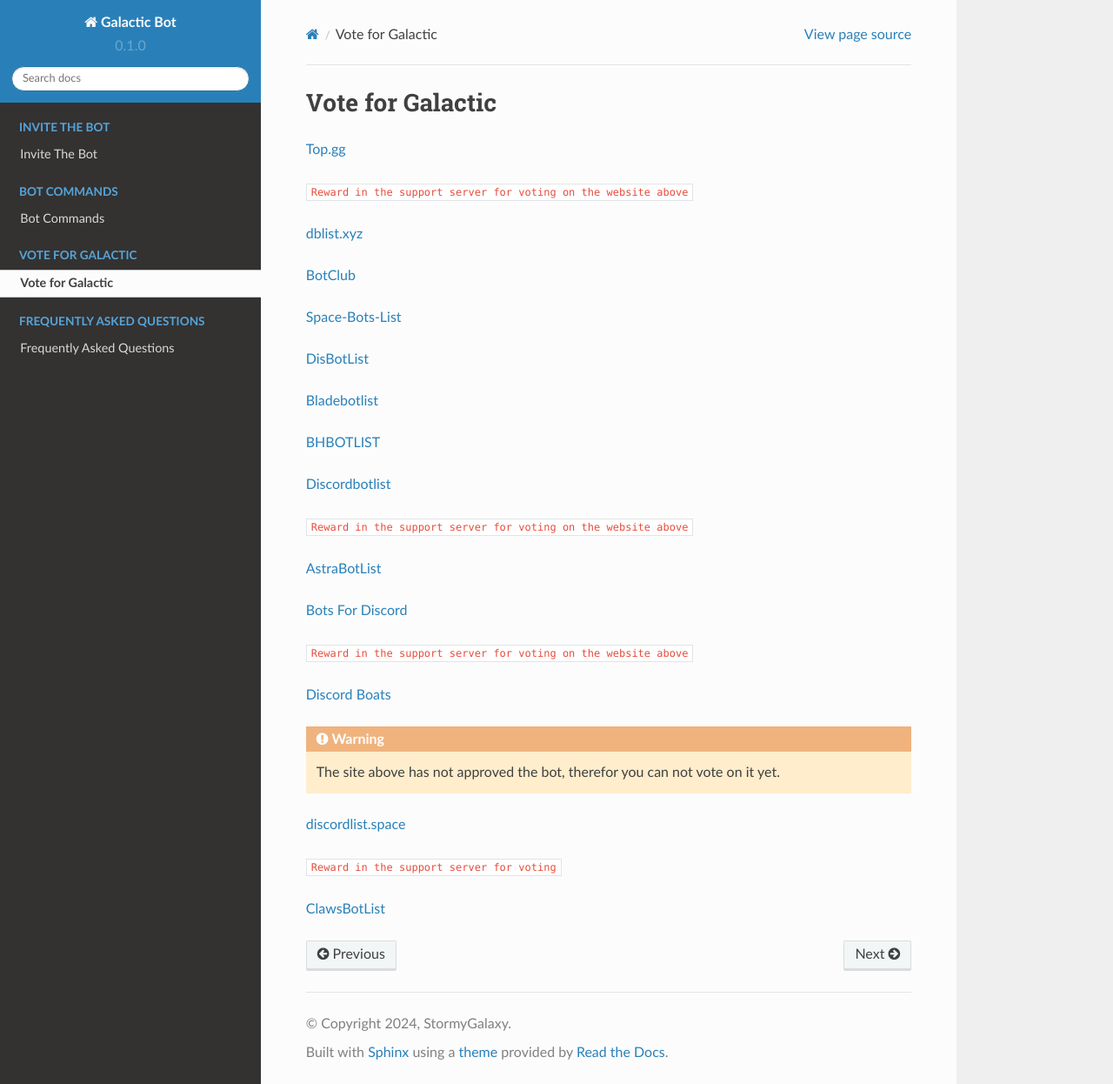
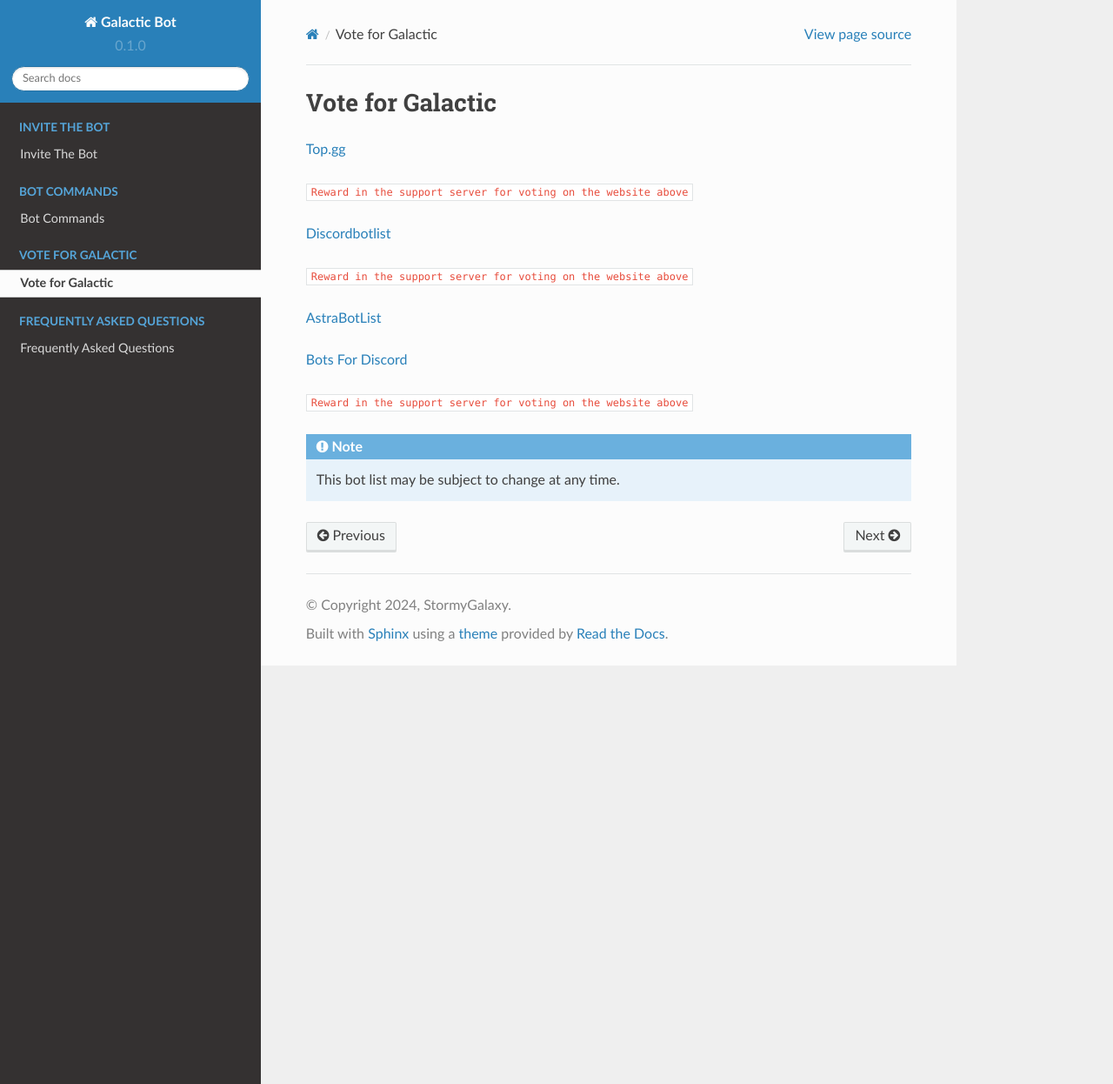
Before and after one commit to StormyGalaxy/Galactic-Bot, a Sphinx documentation site: the page built from docs/vote.rst, in a window 1280 px wide and 1246 px high. Shown: the whole window at 87% size. Built offline with Sphinx 7.4.7 and the Read the Docs theme 2.0.0, drawn with Linux system fonts in a browser that asks for light colours; pages that are not in the unit, such as notebooks, are missing from menus.

Commit message:
Update vote.rst

```diff
--- a/docs/vote.rst
+++ b/docs/vote.rst
@@ -5,18 +5,6 @@
 `Top.gg <https://top.gg/bot/844762423389978654/vote>`_
 
 ``Reward in the support server for voting on the website above``
-
-`dblist.xyz <https://dblist.xyz/bot/844762423389978654/vote>`_
-
-`BotClub <https://botclub.ml/bot/844762423389978654/vote>`_
-
-`Space-Bots-List <https://bit.ly/3i4mqhH>`_
-
-`DisBotList <https://disbotlist.xyz/bot/844762423389978654/vote>`_
-
-`Bladebotlist <https://bladebotlist.xyz/bot/844762423389978654/vote>`_
-
-`BHBOTLIST <https://www.bhbotlist.xyz/bot/844762423389978654/vote>`_
 
 `Discordbotlist <https://discordbotlist.com/bots/galactic-9445/upvote>`_
 
@@ -28,13 +16,5 @@
 
 ``Reward in the support server for voting on the website above``
 
-`Discord Boats <https://discord.boats/bot/844762423389978654/vote>`_
-
-.. warning:: The site above has not approved the bot, therefor you can not vote on it yet.
-
-`discordlist.space <https://discordlist.space/bot/844762423389978654/upvote>`_
-
-
-``Reward in the support server for voting``
-
-`ClawsBotList <https://clawslist.stormygalaxy4.repl.co/bot/844762423389978654>`_
+.. note::
+   This bot list may be subject to change at any time.
```
